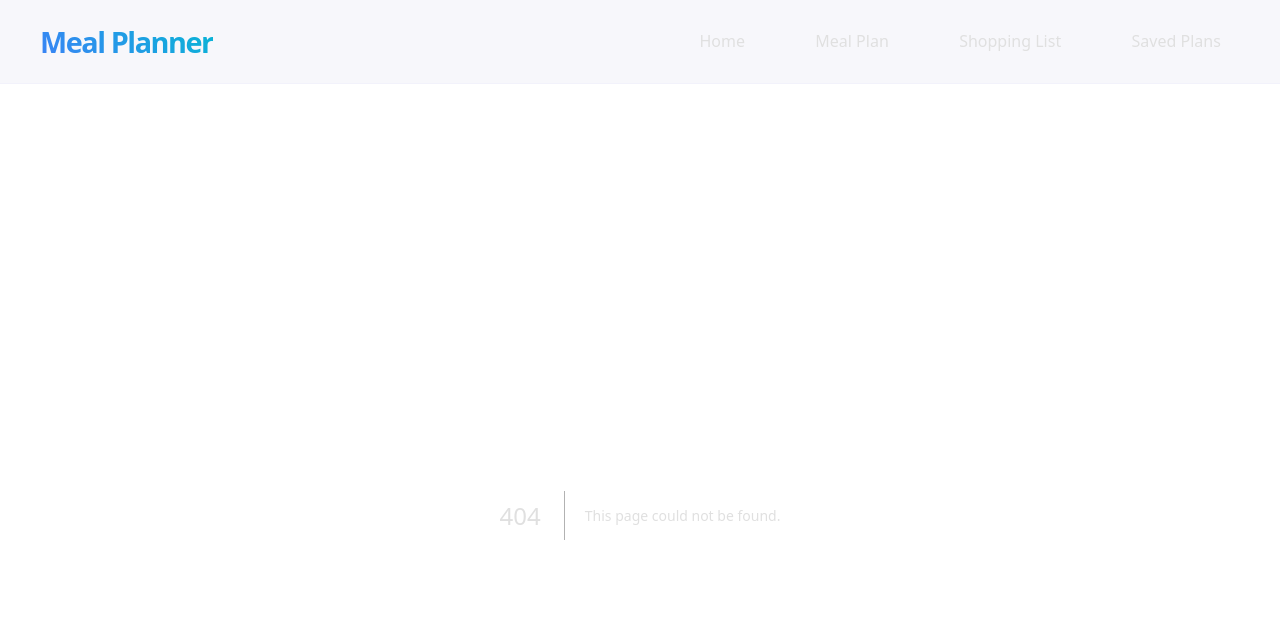
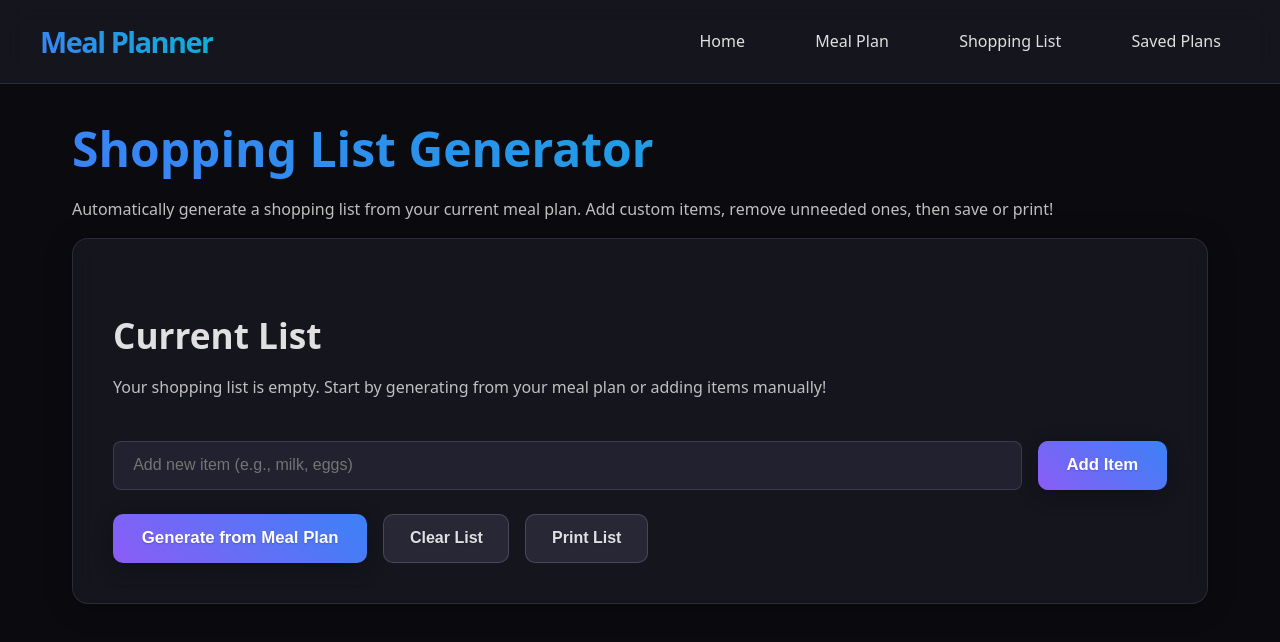
Before and after one commit to sahudevansh21/weekly-meal-planner-app, a Next.js app: page /shopping-list-generator in a window 1280 px wide. Before the commit this address had no page. Shown: the top 642 px of the page. Built offline with nearby package versions, Linux system fonts and the light colour scheme.

Commit message:
Add app/shopping-list-generator/page.js

```diff
--- /dev/null
+++ b/app/shopping-list-generator/page.js
@@ -0,0 +1,139 @@
+"use client";
+
+import { useState, useEffect } from 'react';
+import { loadFromLocalStorage, saveToLocalStorage } from '../../lib/storage';
+
+const parseMealsForIngredients = (mealPlan) => {
+  if (!mealPlan) return [];
+
+  const allIngredients = new Set();
+  const commonDelimiters = /,| and | with | & |\s+/; // improved delimiter list
+
+  Object.values(mealPlan).forEach(dayMeals => {
+    Object.values(dayMeals).forEach(mealDescription => {
+      if (mealDescription && typeof mealDescription === 'string') {
+        const items = mealDescription.toLowerCase()
+          .split(commonDelimiters)
+          .map(item => item.trim())
+          .filter(item => item.length > 2 && !['a', 'an', 'the', 'for', 'of', 'some', 'fresh'].includes(item)); // Basic filter for common short words
+        items.forEach(item => allIngredients.add(item));
+      }
+    });
+  });
+  return Array.from(allIngredients).sort();
+};
+
+export default function ShoppingListGeneratorPage() {
+  const [mealPlan, setMealPlan] = useState({});
+  const [shoppingList, setShoppingList] = useState([]);
+  const [newItem, setNewItem] = useState('');
+  const [isClient, setIsClient] = useState(false);
+
+  useEffect(() => {
+    setIsClient(true);
+    const currentPlan = loadFromLocalStorage("currentPlan", {});
+    setMealPlan(currentPlan);
+
+    const savedShoppingList = loadFromLocalStorage("shoppingList", []);
+    if (savedShoppingList.length > 0) {
+      setShoppingList(savedShoppingList);
+    } else {
+      // If no saved list, generate from meal plan
+      const generatedList = parseMealsForIngredients(currentPlan);
+      setShoppingList(generatedList);
+    }
+  }, []);
+
+  useEffect(() => {
+    if (isClient) {
+      saveToLocalStorage("shoppingList", shoppingList);
+    }
+  }, [shoppingList, isClient]);
+
+  const generateListFromPlan = () => {
+    const currentPlan = loadFromLocalStorage("currentPlan", {});
+    setMealPlan(currentPlan); // Update current meal plan in state
+    const generatedItems = parseMealsForIngredients(currentPlan);
+    setShoppingList(generatedItems);
+  };
+
+  const addItem = () => {
+    if (newItem.trim()) {
+      setShoppingList(prevList => {
+        const updatedList = [...prevList, newItem.trim()];
+        return [...new Set(updatedList)].sort(); // Ensure unique and sorted
+      });
+      setNewItem('');
+    }
+  };
+
+  const removeItem = (itemToRemove) => {
+    setShoppingList(prevList => prevList.filter(item => item !== itemToRemove));
+  };
+
+  const clearList = () => {
+    if (window.confirm("Are you sure you want to clear the entire shopping list?")) {
+      setShoppingList([]);
+    }
+  };
+
+  const printList = () => {
+    window.print();
+  };
+
+  if (!isClient) {
+    return <div className="loading-message">Loading Shopping List Generator...</div>;
+  }
+
+  return (
+    <div className="shopping-list-generator-page">
+      <h1 className="gradient-text">Shopping List Generator</h1>
+      <p>Automatically generate a shopping list from your current meal plan. Add custom items, remove unneeded ones, then save or print!</p>
+
+      <div className="glass-card">
+        <h2>Current List</h2>
+        <div className="shopping-list-area">
+          {shoppingList.length === 0 ? (
+            <p>Your shopping list is empty. Start by generating from your meal plan or adding items manually!</p>
+          ) : (
+            <ul>
+              {shoppingList.map((item, index) => (
+                <li key={item + index} className="shopping-list-item">
+                  <span>{item}</span>
+                  <button onClick={() => removeItem(item)} className="btn btn-secondary">
+                    Remove
+                  </button>
+                </li>
+              ))}
+            </ul>
+          )}
+        </div>
+
+        <div className="shopping-list-input-group">
+          <input
+            type="text"
+            value={newItem}
+            onChange={(e) => setNewItem(e.target.value)}
+            placeholder="Add new item (e.g., milk, eggs)"
+            onKeyDown={(e) => e.key === 'Enter' && addItem()}
+          />
+          <button onClick={addItem} className="btn">
+            Add Item
+          </button>
+        </div>
+
+        <div className="btn-group shopping-list-controls">
+          <button onClick={generateListFromPlan} className="btn">
+            Generate from Meal Plan
+          </button>
+          <button onClick={clearList} className="btn btn-secondary">
+            Clear List
+          </button>
+          <button onClick={printList} className="btn btn-secondary">
+            Print List
+          </button>
+        </div>
+      </div>
+    </div>
+  );
+}
```
